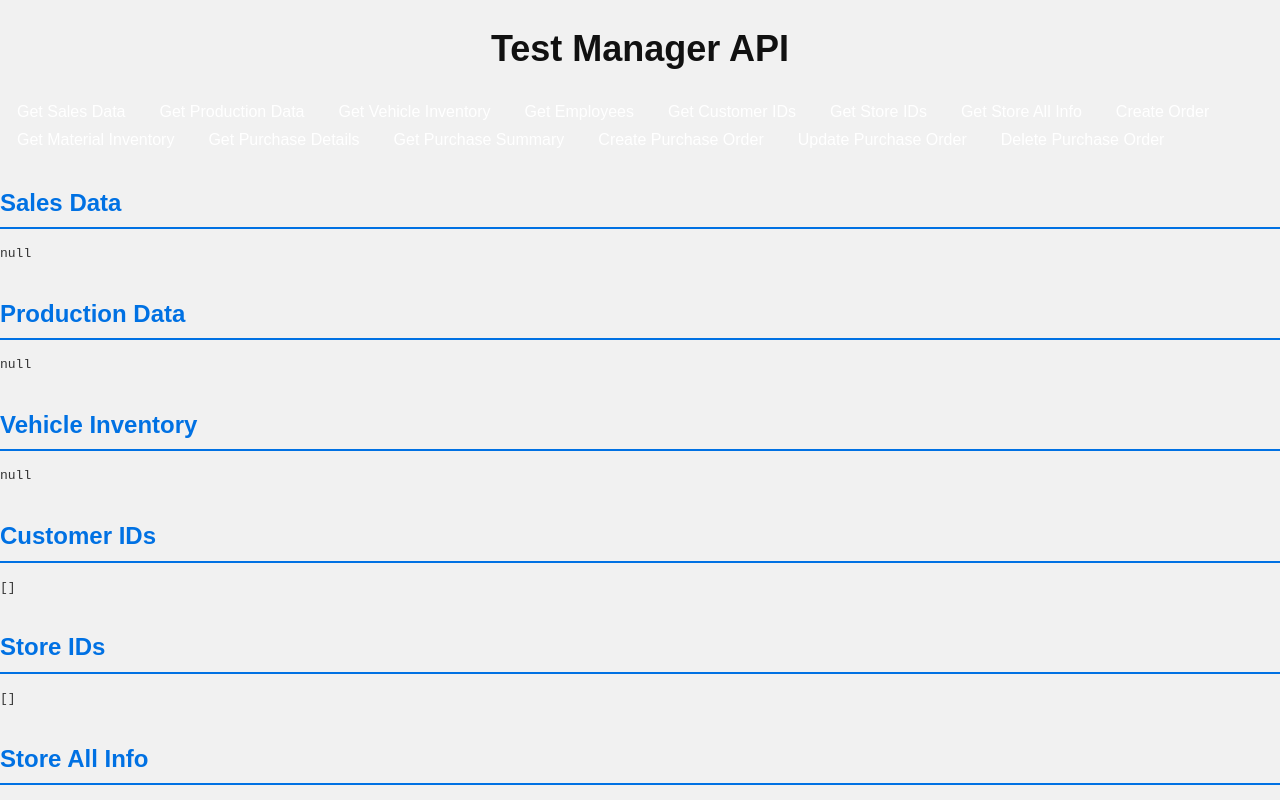
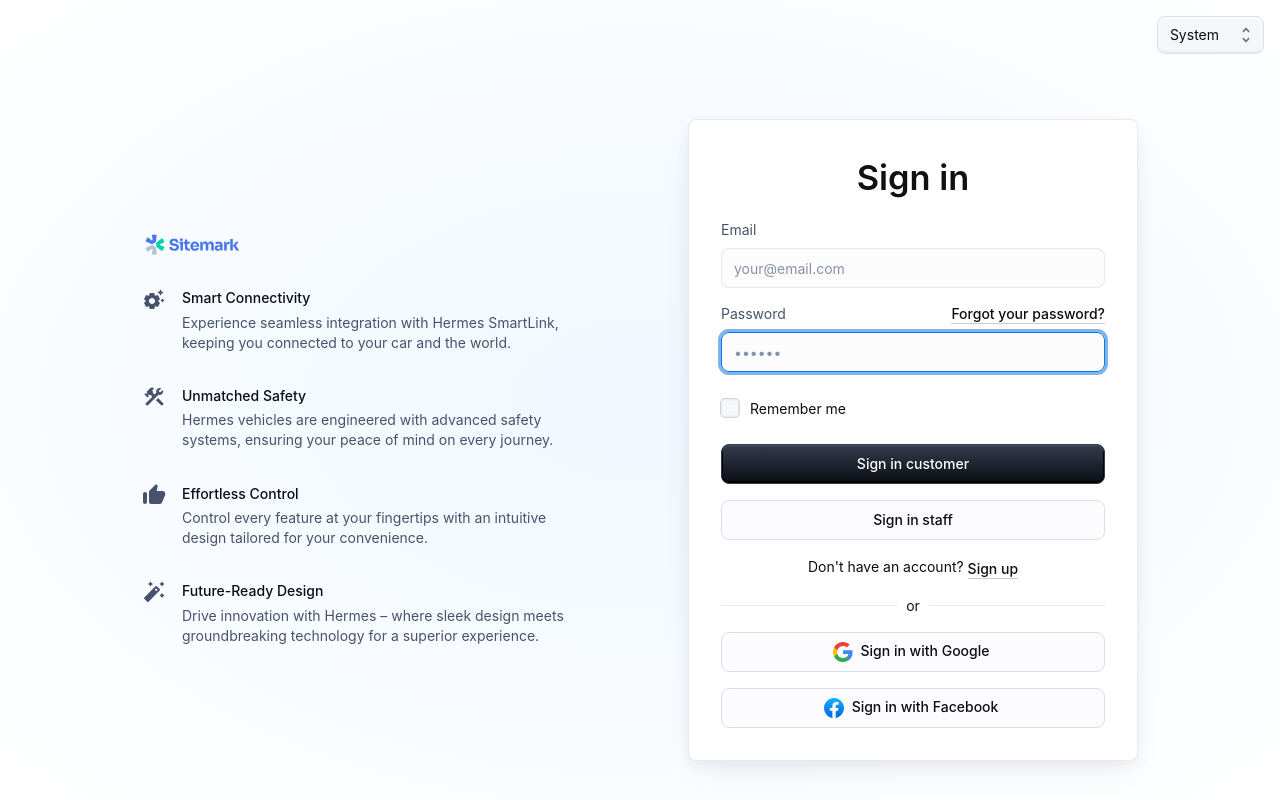
Before and after one commit to SGYSY/hermes-ev-manufacturing-system, a React (Create React App) app: page / in a window 1280 px wide. Shown: the top 800 px of the page. Built offline with nearby package versions, Linux system fonts and the light colour scheme.

Commit message:
wish to be final

```diff
--- a/src/App.js
+++ b/src/App.js
@@ -65,8 +65,8 @@ function App() {
           <Route path="/product-introduction" element={<ProductIntroductionPage />} />
           <Route path="/terms-of-service" element={<TermsOfServicePage />} />
           <Route path="/user-info" element={<UserInfoPage />} />
-          <Route path="/" element={<TestAPI />} />
-          <Route path="/signin" element={<SignInSide />} />
+          <Route path="/test" element={<TestAPI />} />
+          <Route path="/" element={<SignInSide />} />
           <Route path="/signup" element={<SignUp />} /> {/* 路由到 SignUp 页面 */}
           <Route path="/dashboard" element={<Dashboard />} /> {/* 添加新的 Dashboard 路由 */}
           <Route path="/dashboard_staff" element={<Dashboard_staff />} /> {/* 添加新的 Dashboard 路由 */}
```
